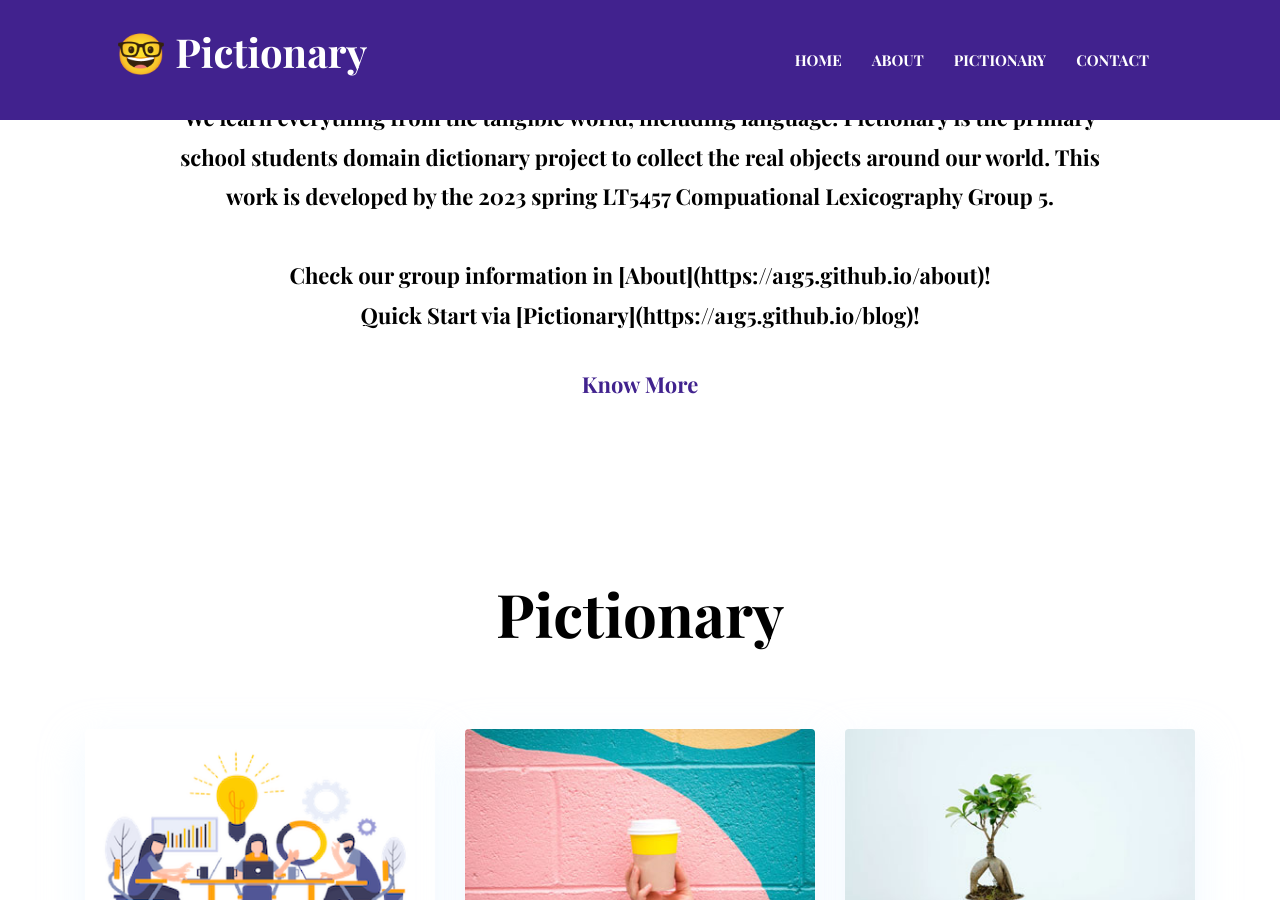
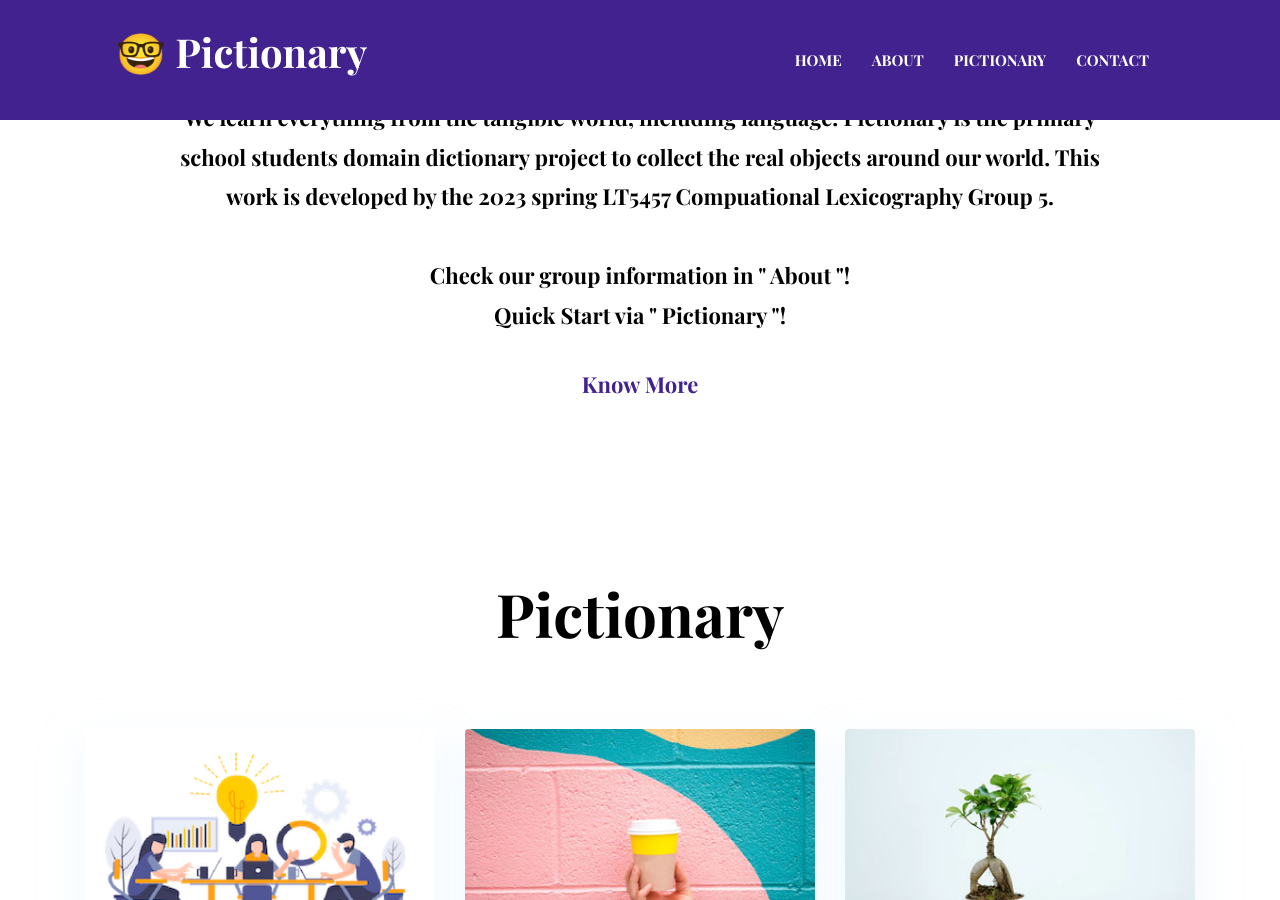
Before and after one commit to a1g5/a1g5.github.io, a Jekyll site: the page built from index.html, in a window 1280 px wide and 900 px high, scrolled down 986 px. Built offline with Jekyll 4.4.1, drawn with Linux system fonts in a browser that asks for light colours.

Commit message:
Update settings.yml

```diff
--- a/_data/settings.yml
+++ b/_data/settings.yml
@@ -40,7 +40,7 @@ hero:
 # About (Section and Page)
 
 # About Section
-blurb: We learn everything from the tangible world, including language. Pictionary is the primary school students domain dictionary project to collect the real objects around our world. This work is developed by the 2023 spring LT5457 Compuational Lexicography Group 5.<br><br>Check our group information in [<B>About</B>](https://a1g5.github.io/about)!<br>Quick Start via [<B>Pictionary</B>](https://a1g5.github.io/blog)!
+blurb: We learn everything from the tangible world, including language. Pictionary is the primary school students domain dictionary project to collect the real objects around our world. This work is developed by the 2023 spring LT5457 Compuational Lexicography Group 5.<br><br>Check our group information in " About "! <br>Quick Start via " Pictionary "!
 
 blurb-btn-link: "/about"
 blurb-btn-name: know more
```
